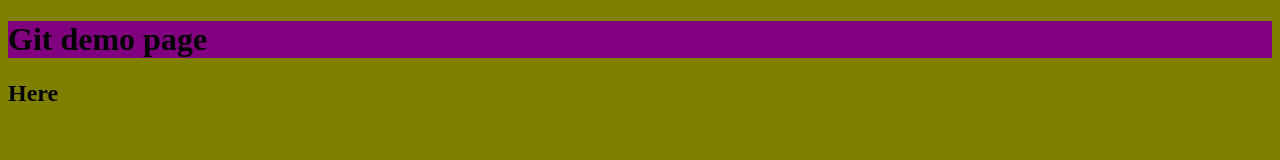
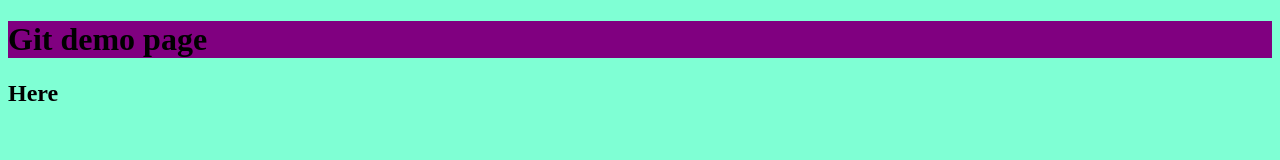
Before and after one commit to jhfrazer1/my-first-repo, a plain HTML site: page index.html in a window 1280 px wide. Drawn offline with Linux system fonts and the light colour scheme.

Commit message:
Revert "changed bg color on body"
This reverts commit c78e1e6a61ff4bf17ae1444a9a0f227766e38e20.

```diff
--- a/style.css
+++ b/style.css
@@ -1,5 +1,5 @@
 body {
-    background-color: olive;
+    background-color: aquamarine;
 }
 
 h1 {
```
